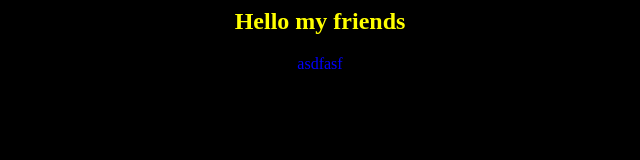
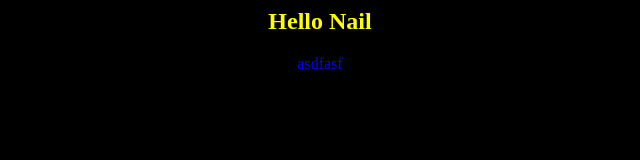
Before and after one commit to haba4/app-for-jenkins, a plain HTML site: page index.html in a window 1280 px wide. Shown: the whole page, without its empty margins (320-960 px from the left). Drawn offline with Linux system fonts and the light colour scheme.

Commit message:
change index

```diff
--- a/index.html
+++ b/index.html
@@ -1,7 +1,7 @@
 <html>
 <body bgcolor=black>
 <center>
-<h2><font color=yellow>Hello my friends</font></h2>
+<h2><font color=yellow>Hello Nail</font></h2>
 <font color=blue>asdfasf</font>
 </center>
 </body>
```
